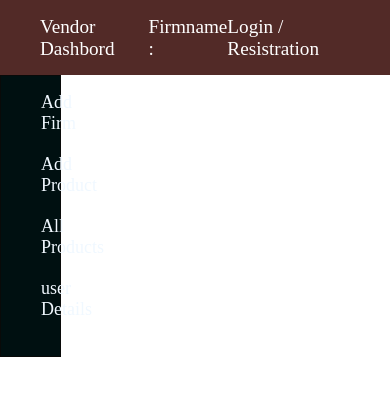
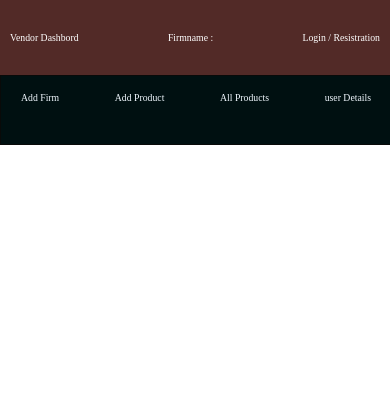
Before and after one commit to dariya-dot/venderDashBord, a React (Vite) app: page / in a window 390 px wide. Shown: the top 396 px of the page. Built offline with nearby package versions, Linux system fonts and the light colour scheme.

Commit message:
final upload

```diff
--- a/src/App.css
+++ b/src/App.css
@@ -1,6 +1,6 @@
-@import url('https://fonts.googleapis.com/css2?family=Roboto:ital,wght@0,100;0,300;0,400;0,500;0,700;0,900;1,100;1,300;1,400;1,500;1,700;1,900&display=swap');
+@import url("https://fonts.googleapis.com/css2?family=Roboto:ital,wght@0,100;0,300;0,400;0,500;0,700;0,900;1,100;1,300;1,400;1,500;1,700;1,900&display=swap");
 
-body{
+body {
   /* font-family: 'Roboto', sans-serif; */
   font-family: "Carrois Gothic SC", serif;
   box-sizing: border-box;
@@ -8,7 +8,7 @@ body{
   padding: 0;
 }
 
-.Navsection{
+.Navsection {
   height: 75px;
   display: flex;
   justify-content: space-between;
@@ -18,47 +18,48 @@ body{
   font-size: larger;
   color: white;
 }
-.Navsection span{
+.Navsection span {
   cursor: pointer;
 }
-.sidebasrSection{
+.sidebasrSection {
   border: 1px solid rgb(9, 10, 9);
   width: 100%;
   max-width: 15%;
   height: auto;
-    background-color:#001011;
+  background-color: #001011;
   color: aliceblue;
 }
-.sidebasrSection ul li{
+.sidebasrSection ul li {
   padding-bottom: 20px;
   font-size: large;
   list-style: none;
   cursor: pointer;
 }
-.sidebasrSection ul li:hover{
-    color: #1A1B41;
-    background-color:#c1eef1;
+/* .sidebasrSection ul li:hover {
+  color: #1a1b41;
+  background-color: #c1eef1;
   text-align: center;
   padding-top: 15px;
-}
-.sidebasrSection ul li:active {
-    color: #c2c3e6; /* Color while clicked */
-    background-color: #010b0b; /* Background while clicked */
+} */
+/* .sidebasrSection ul li:active {
+  color: #c2c3e6;
+  background-color: #010b0b;
+  font-size: 1.5rem;
+} */
+.Navsection span:active {
   font-size: 1.5rem;
 }
-.Navsection span:active{
-
-    font-size: 1.5rem;
-}
-.Navsection span:hover{
+.Navsection span:hover {
   background-color: aliceblue;
   color: #001011;
-
 }
-.collectionSection{
+.collectionSection {
   display: flex;
 }
-.loginSection ,.resisterSection ,.firmSection ,.productSection{
+.loginSection,
+.resisterSection,
+.firmSection,
+.productSection {
   display: flex;
   justify-content: center;
   width: 100%;
@@ -66,10 +67,11 @@ align-items: center;
   color: aliceblue;
 }
 
-.authForms ,.firmProductForms{
+.authForms,
+.firmProductForms {
   margin-top: 10px;
   border-radius: 10px;
-background-color: #37371F;
+  background-color: #37371f;
   width: 100%;
   max-width: 50%;
   display: flex;
@@ -77,79 +79,85 @@ flex-direction: column;
   justify-content: center;
   align-items: center;
   font-size: larger;
--webkit-box-shadow: inset -1px -4px 133px 1px rgba(0,0,0,0.75);
--moz-box-shadow: inset -1px -4px 133px 1px rgba(0,0,0,0.75);
-box-shadow: inset -1px -4px 133px 1px rgba(0,0,0,0.75);
+  -webkit-box-shadow: inset -1px -4px 133px 1px rgba(0, 0, 0, 0.75);
+  -moz-box-shadow: inset -1px -4px 133px 1px rgba(0, 0, 0, 0.75);
+  box-shadow: inset -1px -4px 133px 1px rgba(0, 0, 0, 0.75);
 }
-.firmProductForms{
+.firmProductForms {
   font-size: medium;
   padding-left: 10px;
   max-width: 55%;
 }
-.authForms input ,.firmProductForms input{
+.authForms input,
+.firmProductForms input {
   width: 80%;
   border-radius: 10px;
   height: 1.5rem;
 }
-button{
-
+button {
   margin: 10px;
   border-radius: 10px;
   height: 35px;
   width: 100px;
   font-size: large;
-    color: #1A1B41;
+  color: #1a1b41;
 }
-button:hover{
+button:hover {
   background-color: rgb(26, 8, 8);
   color: aliceblue;
 }
-button:active{
+button:active {
   background-color: rgb(1, 9, 16);
   color: #c0ecec;
   font-size: 1.5rem;
 }
-.inputlables ,.checkboxcontainer{
+.inputlables,
+.checkboxcontainer {
   display: flex;
-
 }
-.checkboxcontainer label{
+.checkboxcontainer label {
   width: 120px;
   padding-left: 70px;
 }
-.inputlables{
+.inputlables {
   justify-content: safe;
 }
 
-
-.category ,.region {
+.category,
+.region {
   width: 100%;
   max-width: 100%;
 }
-.region .inputlables .checkboxcontainer label{
-    width:140px;
+.region .inputlables .checkboxcontainer label {
+  width: 140px;
   font-size: 0.9rem;
   color: rgb(231, 205, 205);
 }
-
+#price::-webkit-inner-spin-button,
+#price::-webkit-outer-spin-button {
+  -webkit-appearance: none;
+  margin: 0;
+}
 /*product table styling*/
-.product-table{
+.product-table {
   border: 1px solid green;
   width: 75vw;
   border-collapse: collapse;
   margin-top: 50px;
   margin-left: 50px;
 }
-.product-table th,.product-table td{
+.product-table th,
+.product-table td {
   border: 1px solid green;
   align-items: center;
   text-align: center;
 }
-.product-table th{
+.product-table th {
   background-color: rgb(231, 205, 205);
 }
 /* error page */
-.pageerror ,.welcomepage{
+.pageerror,
+.welcomepage {
   display: flex;
   flex-direction: column;
   align-items: center;
@@ -157,10 +165,85 @@ font-size: 1.5rem;
   width: 100%;
   height: 100vh;
 }
-.pageerror h1{
+.pageerror h1 {
   font-size: 5rem;
 }
 .welcomepage h1 {
   font-size: 3rem;
+}
+
+@media (max-width: 768px) {
+  .Navsection {
+    font-size: 2.5vw;
+    padding: 0 10px;
+    justify-content: space-between;
+  }
+  .sidebasrSection {
+    border: 1px solid rgb(9, 10, 9);
+    max-width: 100%;
+    height: 8vh;
+    padding: none;
+  }
+  .sidebasrSection ul {
+    display: flex;
+    justify-content: space-between;
+    padding: 0px 20px;
+  }
+  .sidebasrSection ul li {
+    font-size: 2.5vw;
+
+    padding-bottom: 0px;
+  }
+  .collectionSection {
+    display: flex;
+    flex-direction: column;
+  }
+  .sidebasrSection ul li:hover {
+    font-size: 2.5vw;
+  }
+  .sidebasrSection ul li:active {
+    font-size: 2.5vw;
 
   }
+  .product-table {
+    border: 1px solid green;
+    width: 97vw;
+    margin-top: 50px;
+    margin: 1vw auto;
+  }
+  .inputlables{
+    display: flex;
+    flex-direction: column;
+  }.firmProductForms{
+    margin: 1vw auto;
+   max-width: 90%;
+  }
+  .authForms{
+    max-width: 80%;
+  }
+  .authForms h2{
+    font-size: 8vw;
+  }
+  .authForms label{
+    font-size: 6vw;
+  }
+  .welcomepage h1 {
+    font-size: 6vw;
+  }
+}
+@media (max-width: 470px) {
+  .product-table {
+    width: 97vw;
+    margin: 1vw auto;
+    font-size: 2.5vw;
+  }
+  .product-table img {
+    width: 25vw !important;
+    height: 25vw !important;
+  }
+  .product-table button {
+    font-size: 2.5vw;
+    width: 20vw;
+    height: 10vw;
+  }
+}
--- a/src/dashbord/apipath/Apipath.js
+++ b/src/dashbord/apipath/Apipath.js
@@ -1,5 +1,5 @@
 
 
-// export const API_Path ="http://localhost:3001/"
+export const API_Path ="http://localhost:3001/"
 
-export const API_Path="https://swiggy-nm3z.onrender.com/"
+// export const API_Path="https://swiggy-nm3z.onrender.com/"
--- a/src/dashbord/components/forms/Addproduct.jsx
+++ b/src/dashbord/components/forms/Addproduct.jsx
@@ -78,7 +78,7 @@ const Addproduct = ({showProductHandler}) => {
             <label htmlFor="productname"> Product name </label>
             <input type="text" value={productName}  onChange={(e)=>{setProductName(e.target.value)}} id="firmname" /><br />
             <label htmlFor="price">Price</label>
-            <input type="text" value={price} onChange={(e)=>{setPrice(e.target.value)}} id='price'/><br />
+            <input type="number" value={price} onChange={(e)=>{setPrice(e.target.value)}} id='price'/><br />
 
             <div className="category">
                 <label htmlFor="">Category:</label>
--- a/src/dashbord/components/forms/Welcome.jsx
+++ b/src/dashbord/components/forms/Welcome.jsx
@@ -5,7 +5,7 @@ const Welcome = () => {
   return (
     <>
     <div className='welcomepage'>
-      <h2>WELCOME TO THE VENDER PAGE</h2>
+      <center><h2>WELCOME TO THE VENDER PAGE</h2></center>
       <h1>{venderName}</h1>
     </div>
     </>
```
Also changed, not shown: src/dashbord/components/forms/Login.jsx (line endings or trailing spaces). Lines whose indentation alone changed are shown as unchanged.
